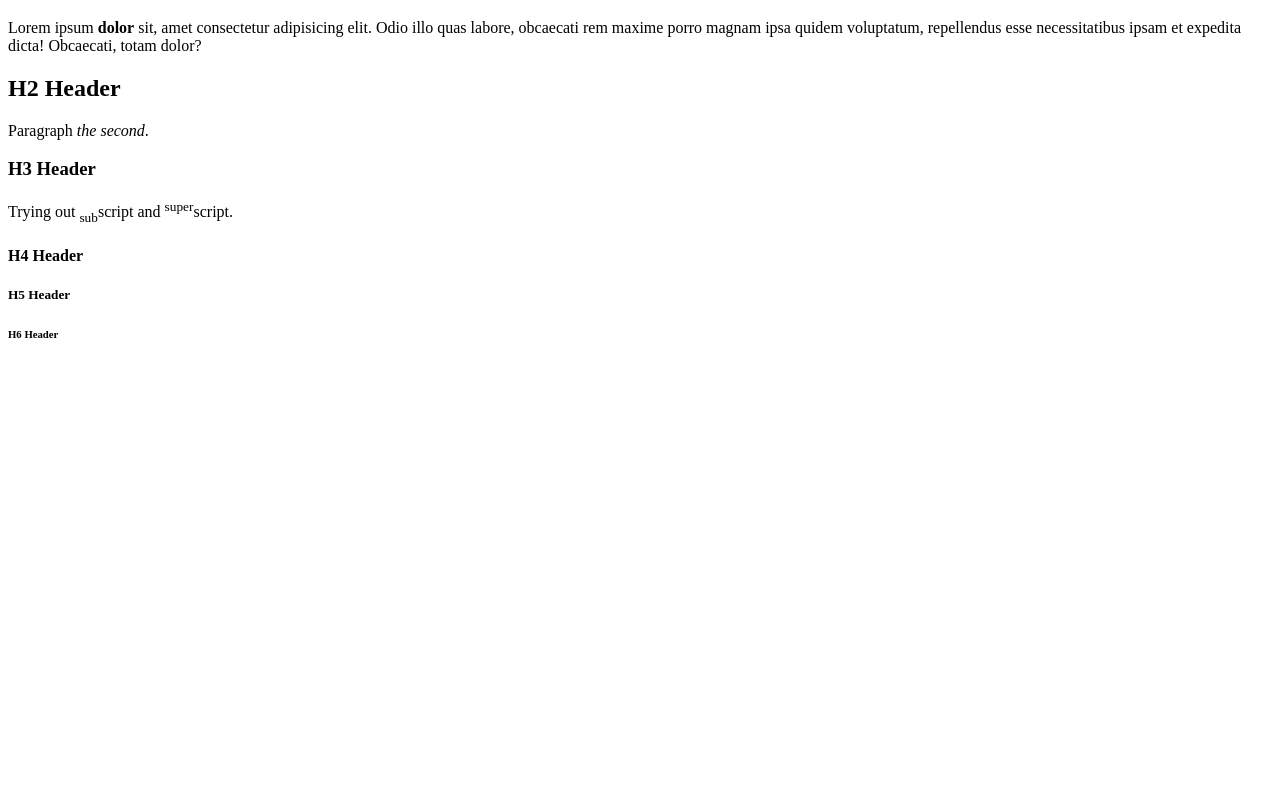
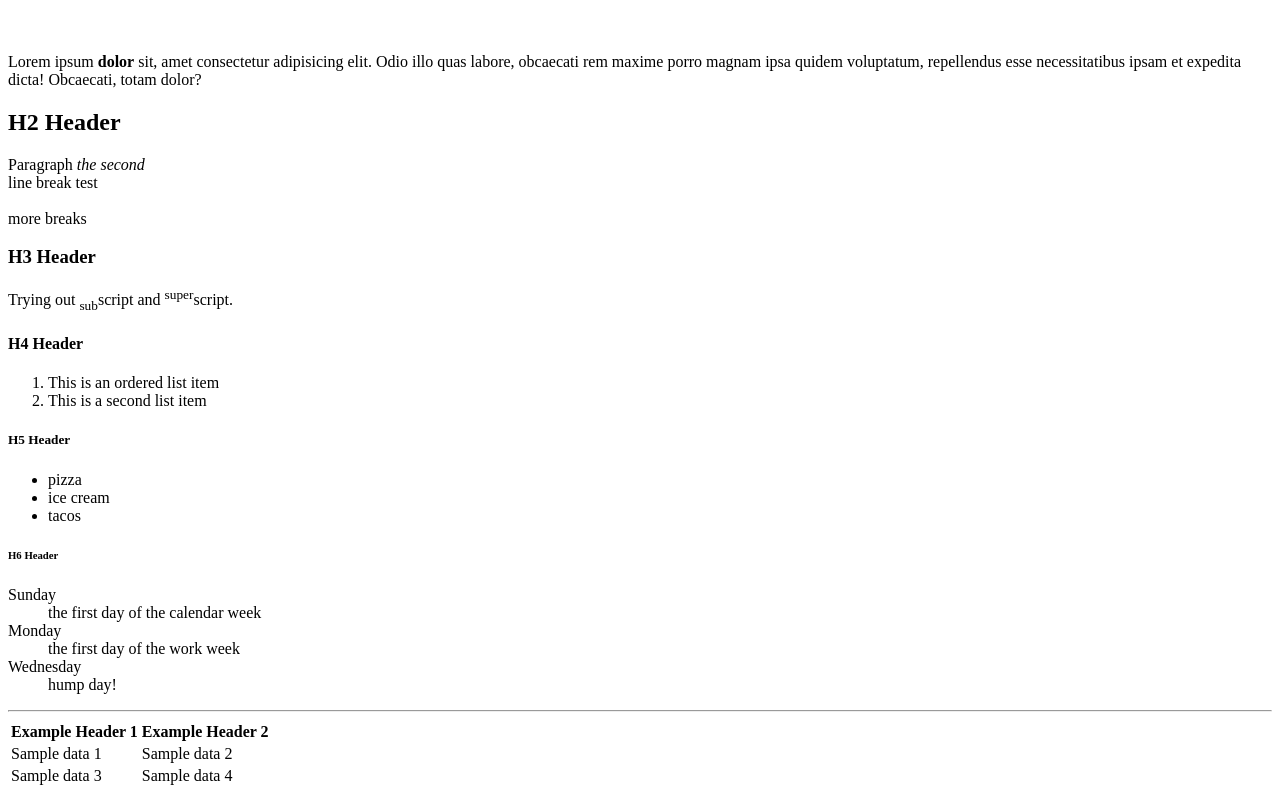
Before and after one commit to bettyand/html-structure, a plain HTML site: page index.html in a window 1280 px wide. Shown: the part 61-857 px from the top of the page. Before the commit the page ends 800 px from the top, so only its background shows below. Drawn offline with Linux system fonts and the light colour scheme.

Commit message:
tidying up

```diff
--- a/index.html
+++ b/index.html
@@ -8,6 +8,7 @@
   </head>
   <body>
     <h1>H1 Header</h1>
+    <br>
     <p>
       Lorem ipsum <b>dolor</b> sit, amet consectetur adipisicing elit. Odio illo
       quas labore, obcaecati rem maxime porro magnam ipsa quidem voluptatum,
@@ -15,11 +16,52 @@
       dolor?
     </p>
     <h2>H2 Header</h2>
-    <p>Paragraph <i>the second</i>.</p>
+    <p>Paragraph <i>the second</i>
+    <br>
+    line break test
+  <br>
+<br>
+more breaks</p>
+
     <h3>H3 Header</h3>
     <p>Trying out <sub>sub</sub>script and <sup>super</sup>script.</p>
+
+<!-- I'm not sure what we're expected to submit so I'm throwing a little of everything in here -->
+
     <h4>H4 Header</h4>
+    <ol>
+        <li>This is an ordered list item</li>
+        <li>This is a second list item</li>
+    </ol>
     <h5>H5 Header</h5>
+    <ul>
+      <li>pizza</li>
+      <li>ice cream</li>
+      <li>tacos</li>
+    </ul>
     <h6>H6 Header</h6>
+    <dl>
+      <dt>Sunday</dt>
+      <dd>the first day of the calendar week</dd>
+      <dt>Monday</dt>
+      <dd>the first day of the work week</dd>
+      <dt>Wednesday</dt>
+      <dd>hump day!</dd>
+    </dl>
+    <hr>
+    <table>
+      <tr>
+        <th>Example Header 1</th>
+        <th>Example Header 2</th>
+      </tr>
+      <tr>
+        <td>Sample data 1</td>
+        <td>Sample data 2</td>
+      </tr>
+      <tr>
+        <td>Sample data 3</td>
+        <td>Sample data 4</td>
+      </tr>
+    </table>
   </body>
 </html>
```
